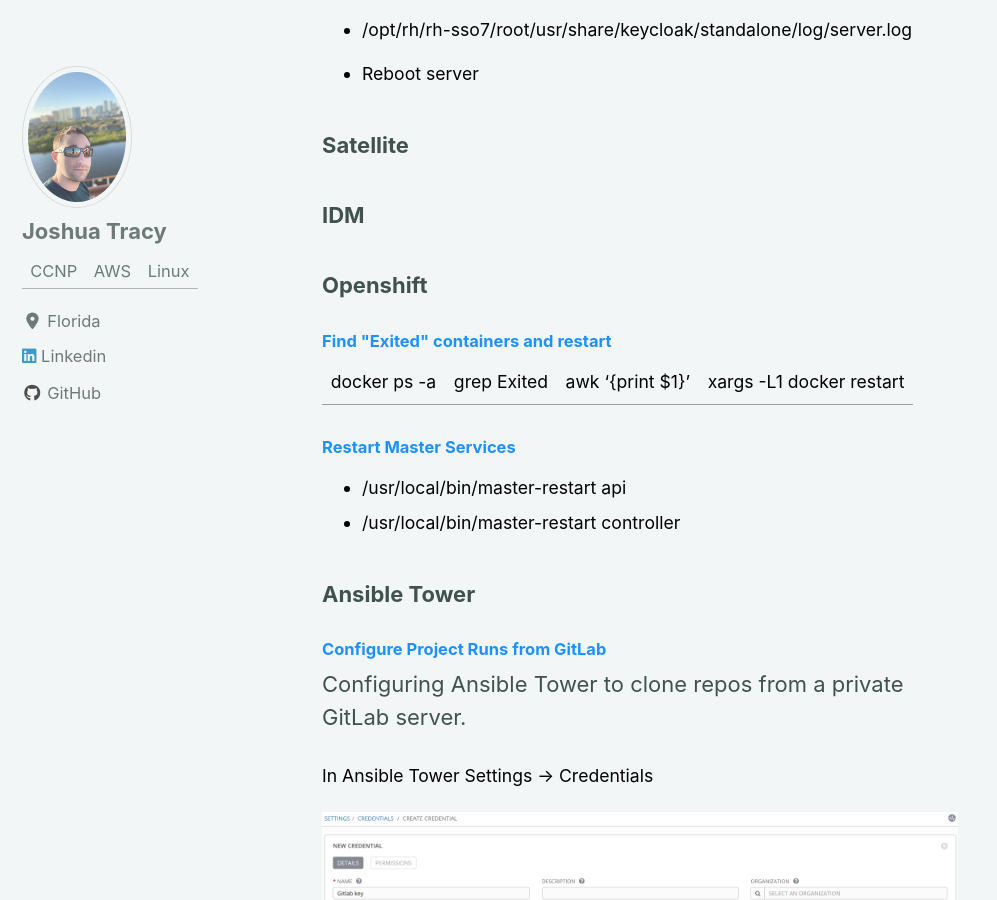
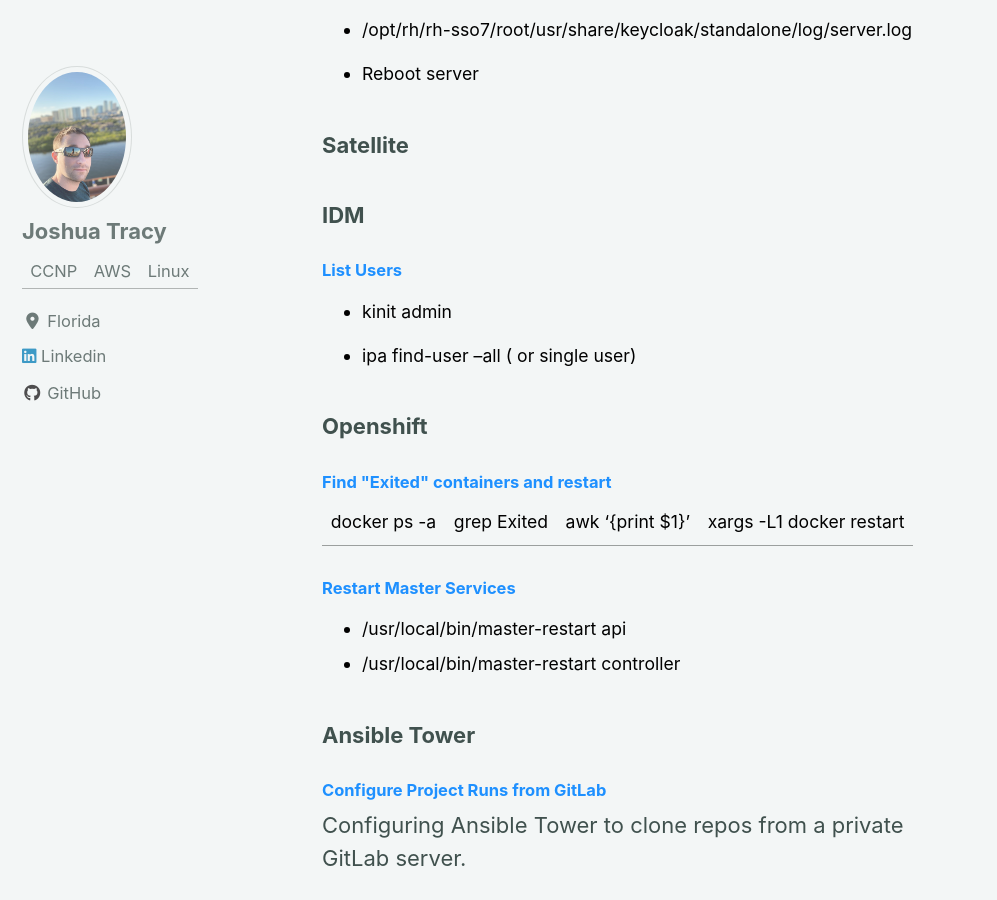
Before and after one commit to Josh-Tracy/Josh-Tracy.github.io, a Jekyll site: the page built from _pages/redhat.md, in a window 1280 px wide and 900 px high, scrolled down 1575 px. Shown: the whole window, without its empty margins (0-997 px from the left). Built offline with Jekyll 4.4.1, drawn with Linux system fonts in a browser that asks for light colours; cached includes are drawn as plain includes; nearby versions of some CDN libraries.

Commit message:
IDM update

```diff
--- a/_pages/redhat.md
+++ b/_pages/redhat.md
@@ -52,6 +52,15 @@
 <h3 id="Satellite">Satellite</h3>
 
 <h3 id="IDM">IDM</h3>
+
+<h4> List Users</h4>
+{: style="color:DodgerBlue;"}
+
+* kinit admin
+{: style="color:black; font-size: 80%;"}
+
+* ipa find-user --all ( or single user)
+{: style="color:black; font-size: 80%;"}
 
 <h3 id="Openshift">Openshift</h3>
 
```
